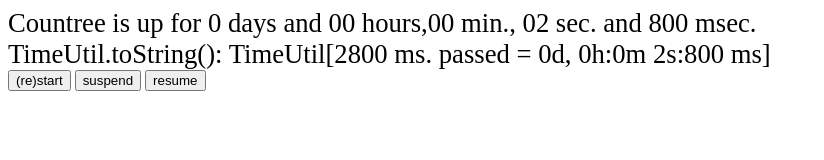
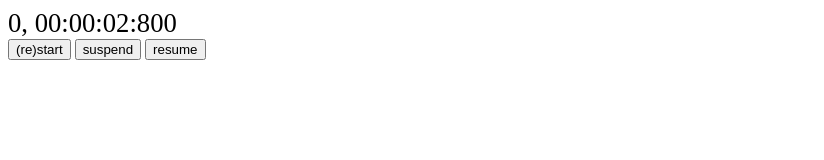
Before and after one commit to SaschaKrause/Countree.js, a website: page examples/demo.html in a window 1280 px wide. Both pictures are taken after a click on the button "(re)start". Shown: the whole page, without its empty margins (0-824 px from the left). Drawn offline with Linux system fonts and the light colour scheme.

Commit message:
TIME_HELPER not public anymore. Instead some convenience methods can be accessed via countResult.formattedTime() (e.g. getHours())

```diff
--- a/Countree.js
+++ b/Countree.js
@@ -12,6 +12,7 @@
 // TODO: [FEATURE]  add AMD-loader ability
 // TODO: [FEATURE]  provide option: CONTINUE_AFTER_FINISH and STOP_AFTER_FINISH (e.g. when counting from 10, should the counter stop at 0, or should it go further [e.g. to -100])
 // TODO: [FEATURE]  provide the possibility to not just only count the time, but also other numeric stuff (e.g. count +1 every time one hits a button)
+// TODO: [BUG]      'notifyAt' seems to be buggy: when counting down the 'beforeEnd' event won't fire (when counting up, the 'afterStart' seems broken)
 // TODO: [BUG]      when not displaying the milliseconds to the user, it seems like a bug (to him) that a second is "missing" (because of rounding issues)
 // TODO: [BUG]      Error handling strategy (and convenience methods!) for public methods
 // TODO: [TEST]     add some Jasmine tests
@@ -26,7 +27,7 @@
     };
 
     /** @constant */
-    var TIME_UNIT =  {
+    var TIME_UNIT = {
         MILLISECONDS: 'ms',
         SECONDS: 's',
         MINUTES: 'm',
@@ -187,7 +188,7 @@
         function suspend() {
             // clear the interval as it stops the further counting
             clearIntervalFromCountree();
-            if(that.isCounting){
+            if (that.isCounting) {
                 that.countResult.countNotifier.fireNotificationEvent(that.countResult.countNotifier.EVENT.ON_SUSPEND, millisecondsForContinuePoint);
             }
             that.isCounting = false;
@@ -220,12 +221,14 @@
     function CountResult(countreeRef, millisecondsStartingPoint) {
         var that = this;
         var overallMillisecondsLeft = 0;
+        var formattedTimeTmp = new FormattedTime();
 
         this.countNotifier = new CountNotifier(countreeRef, this.millisecondsStartingPoint);
 
 
         function update(milliseconds) {
             overallMillisecondsLeft = milliseconds;
+            formattedTimeTmp.update(milliseconds);
             //every time the milliseconds are updated, we need to check if there is a notifier that listens to that
             that.countNotifier.notifyIfNecessary(milliseconds);
             return overallMillisecondsLeft;
@@ -235,9 +238,88 @@
             return overallMillisecondsLeft;
         }
 
+        function formattedTime() {
+            return formattedTimeTmp;
+        }
 
         this.update = update;
         this.getMillisecondsLeft = getMillisecondsLeft;
+        this.formattedTime = formattedTime;
+    }
+
+    /**
+     * This is a convenience class that wraps some often used time methods for quick access.
+     * @constructor
+     */
+    function FormattedTime() {
+        var millisecondsToConvert = 0;
+        var timeHelper = new TimeHelper();
+
+        function update(milliseconds) {
+            millisecondsToConvert = milliseconds;
+        }
+
+        /**
+         * Returns the Days out of the CountResult.
+         * @param {Number} [digitsToBeFilled] number of leading digits that will be filled with '0', if the resulting
+         * number is "too short". If not provided, a Number with the "plain" value is returned.
+         * @return {Number|String} the days calculated from the provided milliseconds left/to go.
+         */
+        function getDays(digitsToBeFilled) {
+            return timeHelper.getDigitFromMsForTimeUnit(millisecondsToConvert, TIME_UNIT.DAYS, digitsToBeFilled);
+        }
+
+        /**
+         * Returns the hours out of the CountResult.
+         * @param {Number} [digitsToBeFilled] number of leading digits that will be filled with '0', if the resulting
+         * number is "too short". If not provided, a Number with the "plain" value is returned.
+         * @return {Number|String} the hours calculated from the provided milliseconds left/to go.
+         */
+        function getHours(digitsToBeFilled) {
+            return timeHelper.getDigitFromMsForTimeUnit(millisecondsToConvert, TIME_UNIT.HOURS, digitsToBeFilled);
+        }
+
+        /**
+         * Returns the minutes out of the CountResult.
+         * @param {Number} [digitsToBeFilled] number of leading digits that will be filled with '0', if the resulting
+         * number is "too short". If not provided, a Number with the "plain" value is returned.
+         * @return {Number|String} the minutes calculated from the provided milliseconds left/to go.
+         */
+        function getMinutes(digitsToBeFilled) {
+            return timeHelper.getDigitFromMsForTimeUnit(millisecondsToConvert, TIME_UNIT.MINUTES, digitsToBeFilled);
+        }
+
+        /**
+         * Returns the seconds out of the CountResult.
+         * @param {Number} [digitsToBeFilled] number of leading digits that will be filled with '0', if the resulting
+         * number is "too short". If not provided, a Number with the "plain" value is returned.
+         * @return {Number|String} the seconds calculated from the provided milliseconds left/to go.
+         */
+        function getSeconds(digitsToBeFilled) {
+            return timeHelper.getDigitFromMsForTimeUnit(millisecondsToConvert, TIME_UNIT.SECONDS, digitsToBeFilled);
+        }
+
+        /**
+         * Returns the milliSeconds out of the CountResult.
+         * @param {Number} [digitsToBeFilled] number of leading digits that will be filled with '0', if the resulting
+         * number is "too short". If not provided, a Number with the "plain" value is returned.
+         * @return {Number|String} the milliSeconds calculated from the provided milliseconds left/to go.
+         */
+        function getMilliSeconds(digitsToBeFilled) {
+            return timeHelper.getDigitFromMsForTimeUnit(millisecondsToConvert, TIME_UNIT.MILLISECONDS, digitsToBeFilled);
+        }
+
+        function toString() {
+            return getDays() + ", " + getHours(2) + ":" + getMinutes(2) + ":" + getSeconds(2) + ":" + getMilliSeconds(3);
+        }
+
+        this.update = update;
+        this.getDays = getDays;
+        this.getHours = getHours;
+        this.getMinutes = getMinutes;
+        this.getSeconds = getSeconds;
+        this.getMilliSeconds = getMilliSeconds;
+        this.toString = toString;
     }
 
     function CountNotifier(countreeRef, millisecondsStartingPoint) {
@@ -373,52 +455,28 @@
          *
          * @param passedMilliseconds a non-zero integer representing the passed time, measured in passedMilliseconds
          * @param timeUnit one of TIME_UNIT's value to convert the measured time to
-         * @return digit of the TIME_UNIT of the the measured time
+         * @param {Number} [digitsToBeFilled] number of leading digits that will be filled with '0', if the resulting number is "too short".
+         * @return {Number|String} the result of the TIME_UNIT. Its a Number if no <code>digitsToBeFilled<code> is provided, otherwise a String is returned
          */
-        function getDigitFromMsForTimeUnit(passedMilliseconds, timeUnit) {
+        function getDigitFromMsForTimeUnit(passedMilliseconds, timeUnit, digitsToBeFilled) {
+            var result = 0;
             if (TIME_UNIT.MILLISECONDS === timeUnit) {
-                return passedMilliseconds % 1000;
+                result = passedMilliseconds % 1000;
             } else if (TIME_UNIT.SECONDS === timeUnit) {
-                return Math.floor(passedMilliseconds / 1000) % 60;
+                result = Math.floor(passedMilliseconds / 1000) % 60;
             } else if (TIME_UNIT.MINUTES === timeUnit) {
-                return Math.floor(passedMilliseconds / 1000 / 60) % 60;
+                result = Math.floor(passedMilliseconds / 1000 / 60) % 60;
             } else if (TIME_UNIT.HOURS === timeUnit) {
-                return Math.floor(passedMilliseconds / 1000 / 60 / 60) % 24;
+                result = Math.floor(passedMilliseconds / 1000 / 60 / 60) % 24;
             } else if (TIME_UNIT.DAYS === timeUnit) {
-                return Math.floor(passedMilliseconds / 1000 / 60 / 60 / 24);
+                result = Math.floor(passedMilliseconds / 1000 / 60 / 60 / 24);
             }
-            return 0;
-        }
 
-        /**
-         * Works as 'getDigitFromMillisecondsForTimeUnit()' but converts result to String and fills
-         * leading digits with '0's, if the resulting number is "to short".
-         *
-         * @param passedMilliseconds a non-zero integer representing the passed time, measured in passedMilliseconds
-         * @param timeUnit one of TIME_UNIT's value to convert the measured time to
-         * @param digitsToBeFilled number of leading digits that will be filled with '0', if the resulting number is "too short".
-         * @return digit of the TIME_UNIT of the the measured time
-         */
-        function getDigitFromMsForTimeUnitLeftFilled(passedMilliseconds, timeUnit, digitsToBeFilled) {
-            var digit = getDigitFromMsForTimeUnit(passedMilliseconds, timeUnit);
-            return fillLeftZero(digit, digitsToBeFilled || 2);
-        }
-
-        function millisecondsAsFormattedTime(passedMilliseconds) {
-            var d = getDigitFromMsForTimeUnit(passedMilliseconds, TIME_UNIT.DAYS);
-            var h = getDigitFromMsForTimeUnit(passedMilliseconds, TIME_UNIT.HOURS);
-            var m = getDigitFromMsForTimeUnit(passedMilliseconds, TIME_UNIT.MINUTES);
-            var s = getDigitFromMsForTimeUnit(passedMilliseconds, TIME_UNIT.SECONDS);
-            var ms = getDigitFromMsForTimeUnit(passedMilliseconds, TIME_UNIT.MILLISECONDS);
-            var pastTimeFormatted = d + "d,  " + h + 'h:' + m + 'm ' + s + 's:' + ms + ' ms';
-            return 'TimeUtil['+passedMilliseconds+' ms. passed = ' + pastTimeFormatted + ']';
+            return digitsToBeFilled === undefined ? result : fillLeftZero(result, digitsToBeFilled);
         }
 
         this.getDigitFromMsForTimeUnit = getDigitFromMsForTimeUnit;
-        this.getDigitFromMsForTimeUnitLeftFilled = getDigitFromMsForTimeUnitLeftFilled;
-        this.millisecondsAsFormattedTime = millisecondsAsFormattedTime;
     }
-
 
 
     /************************************
@@ -460,6 +518,4 @@
 
     exports.Countree = Countree;
     exports.CountResult = CountResult;
-    exports.TIME_UNIT = TIME_UNIT;
-    exports.TIME_HELPER = new TimeHelper(); // no lazy loading, since TimeUtil is stateless
 }(typeof exports === 'object' && exports || window));
--- a/examples/demo.html
+++ b/examples/demo.html
@@ -45,23 +45,22 @@
 
         function onCountInterval(countResult) {
             var msPassed = countResult.getMillisecondsLeft();
-            var d = TIME_HELPER.getDigitFromMsForTimeUnit(msPassed, TIME_UNIT.DAYS, 1);
-            var h = TIME_HELPER.getDigitFromMsForTimeUnitLeftFilled(msPassed, TIME_UNIT.HOURS, 2);
-            var m = TIME_HELPER.getDigitFromMsForTimeUnitLeftFilled(msPassed, TIME_UNIT.MINUTES, 2);
-            var s = TIME_HELPER.getDigitFromMsForTimeUnitLeftFilled(msPassed, TIME_UNIT.SECONDS, 2);
-            var ms = TIME_HELPER.getDigitFromMsForTimeUnitLeftFilled(msPassed, TIME_UNIT.MILLISECONDS, 3);
-            var pastTimeFormatted = 'Countree is up for ' + d + " days and  " + h + ' hours,' + m + ' min., ' + s + ' sec. and ' + ms + ' msec.';
-            window.document.getElementById('counter').innerHTML = pastTimeFormatted
-                    + '<br />'
-                    + 'TimeUtil.toString(): ' + TIME_HELPER.millisecondsAsFormattedTime(msPassed);
+            var d = countResult.formattedTime().getDays(1);
+            var h = countResult.formattedTime().getHours(2);
+            var m = countResult.formattedTime().getMinutes(2);
+            var s = countResult.formattedTime().getSeconds(2);
+            var ms = countResult.formattedTime().getMilliSeconds(3);
+
+            window.document.getElementById('counter').innerHTML = d +", "+ h + ":" + m + ":" + s + ":"+ms;
+
         }
 
 
-        counter.notifyAt({seconds: 10, when: 'beforeEnd'}, function (countreeReference, milliseconds) {
+        counter.notifyAt({seconds: 5, when: 'beforeEnd'}, function (countreeReference, milliseconds) {
             console.log("just 10 seconds left @", countreeReference.options.name, "", milliseconds);
         });
 
-        counter.notifyAt({seconds: 10, when: 'afterStart'}, function (countreeReference, milliseconds) {
+        counter.notifyAt({seconds: 5, when: 'afterStart'}, function (countreeReference, milliseconds) {
             console.log("the first 10 seconds are already over @", countreeReference.options.name, "", milliseconds);
         });
 
```
Also changed, not shown: test/CountResult_test.js (+36 -10 lines), test/TimeHelper_test.js (deleted, +0 -73 lines), dist/Countree.js, dist/Countree.min.js.
